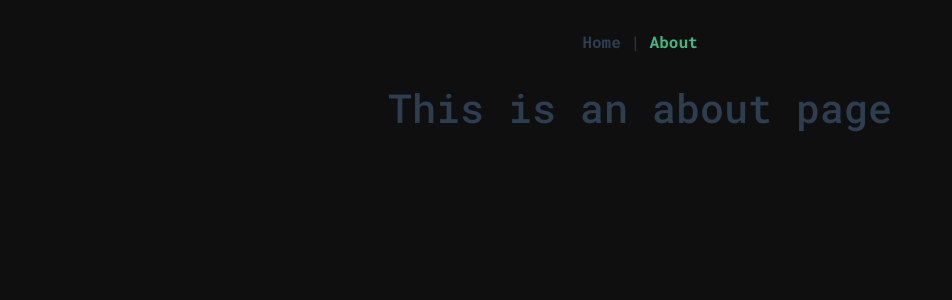
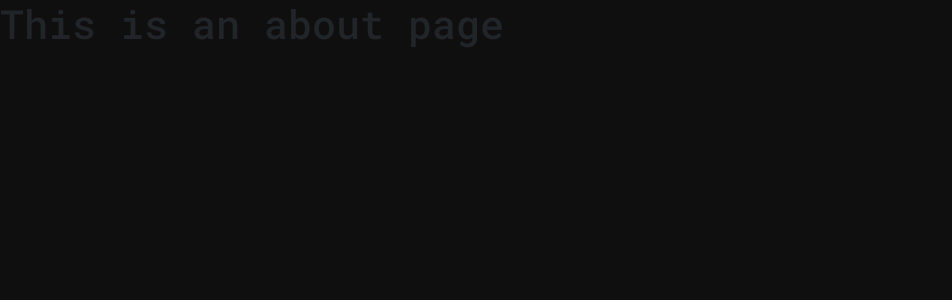
Before and after one commit to sarangnx/sarangnx.github.io, a Vue app: page /about in a window 1280 px wide. Shown: the top 300 px of the page, without its empty margins (0-952 px from the left). Built offline with nearby package versions, Linux system fonts and the light colour scheme.

Commit message:
removed boilerplate stuff

```diff
--- a/src/App.vue
+++ b/src/App.vue
@@ -1,32 +1,3 @@
 <template>
-    <div id="app">
-        <div id="nav">
-            <router-link to="/">Home</router-link> |
-            <router-link to="/about">About</router-link>
-        </div>
-        <router-view />
-    </div>
+    <router-view />
 </template>
-
-<style lang="scss">
-#app {
-    font-family: Avenir, Helvetica, Arial, sans-serif;
-    -webkit-font-smoothing: antialiased;
-    -moz-osx-font-smoothing: grayscale;
-    text-align: center;
-    color: #2c3e50;
-}
-
-#nav {
-    padding: 30px;
-
-    a {
-        font-weight: bold;
-        color: #2c3e50;
-
-        &.router-link-exact-active {
-            color: #42b983;
-        }
-    }
-}
-</style>
```
